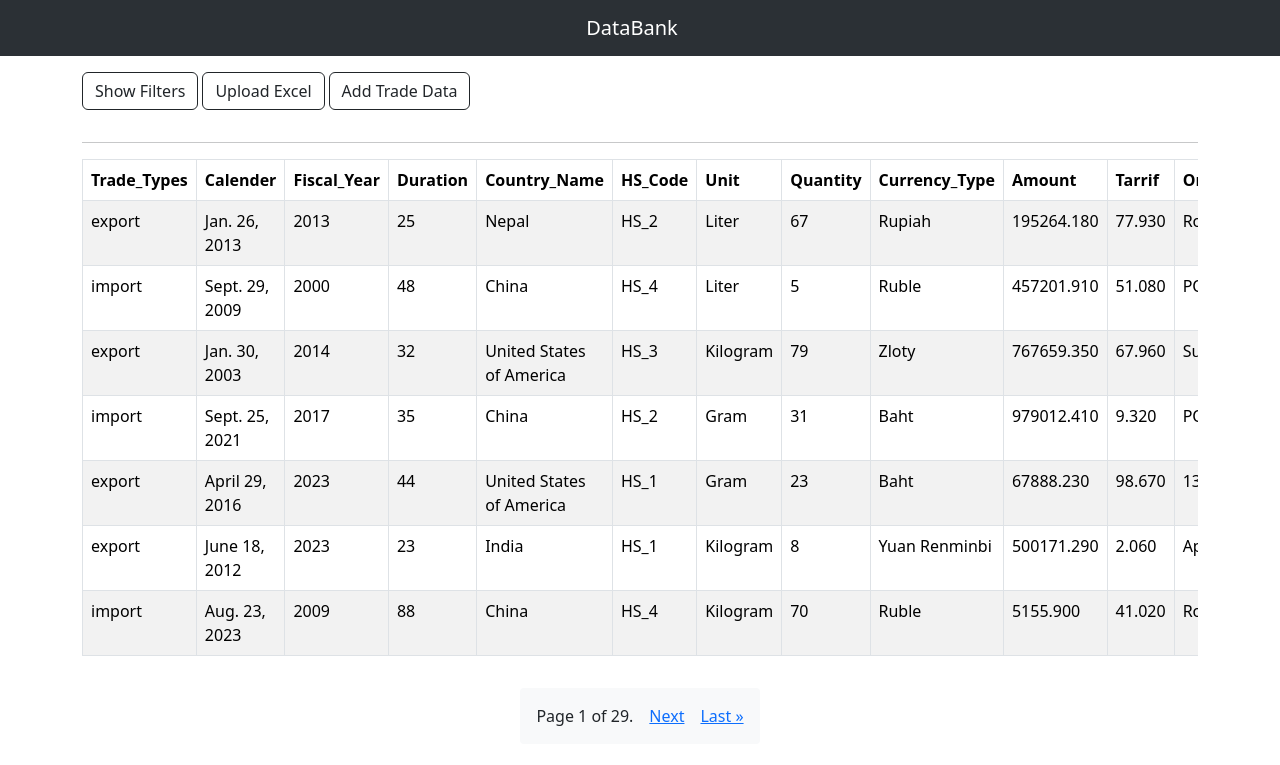
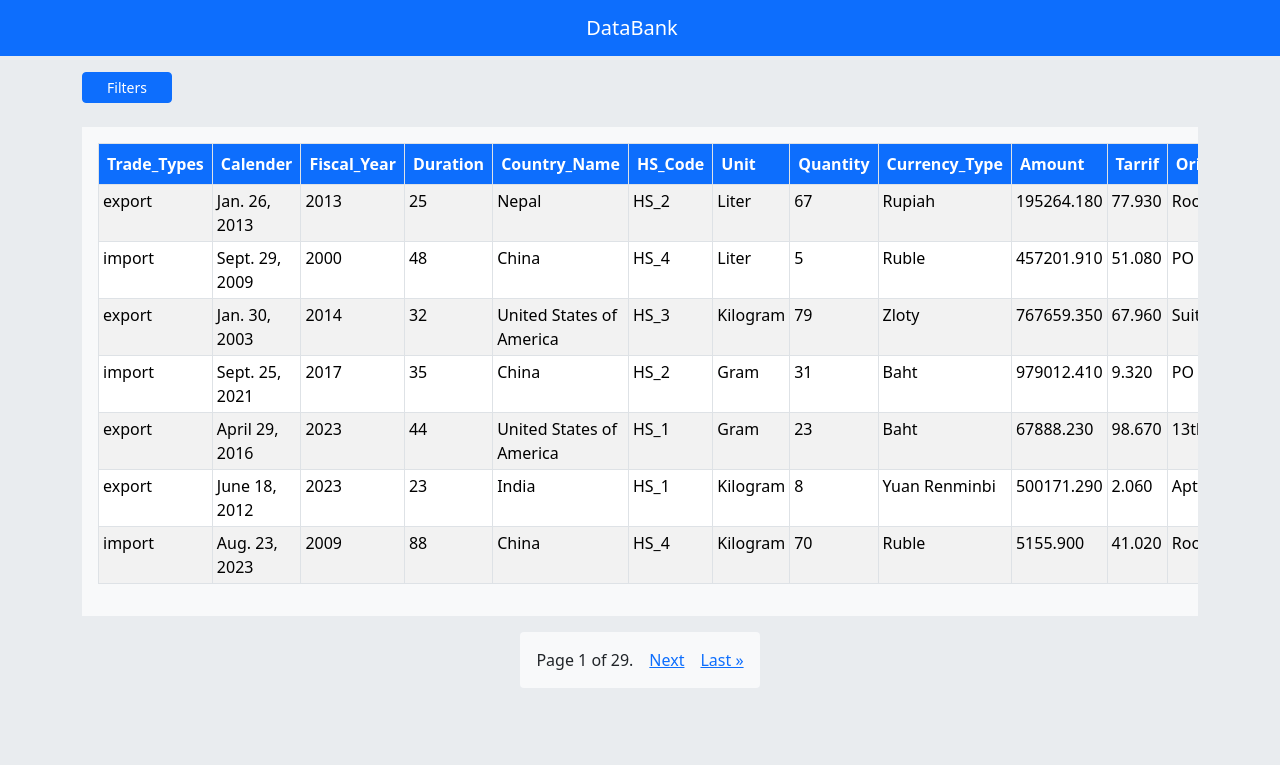
Before and after one commit to SurjanaJ/data-bank, a Django app: page / in a window 1280 px wide. Shown: the top 765 px of the page. Run offline with Django 4.2, Linux system fonts and the light colour scheme; data comes from the database, SQL or seed files in the repository; both versions use the stored data as it was after the commit; some libraries are stand-ins or nearby versions.

Commit message:
fix styles.

```diff
--- a/databank/import_export/templates/import_export/display_table.html
+++ b/databank/import_export/templates/import_export/display_table.html
@@ -2,7 +2,11 @@
 
 {% block content %}
 
-<div class="more-info-btns">
+
+
+
+<!-- Filter Buttons -->
+<!-- <div class="filter-btns bg-light p-3">
         <p class="d-inline-flex gap-1">
             <button class="btn btn-outline-dark" type="button" data-bs-toggle="collapse" data-bs-target="#collapseFilter"
                 aria-expanded="false" aria-controls="collapseFilter">
@@ -18,10 +22,15 @@
                 <button class="btn btn-outline-dark">Add Trade Data</button>
             </a>
         </p>
-</div>
+    </div> -->
 
-<div class="collapse" id="collapseFilter">
-    <form class="row g-3" method="GET" action=".">
+
+<button class="btn btn-primary btn-sm px-4" data-bs-toggle="collapse" data-bs-target="#collapseFilter"
+    aria-expanded="false" aria-controls="collapseFilter">Filters</button>
+
+<div class="bg-light mt-2">
+    <div class="collapse  shadow rounded-2 p-3" id="collapseFilter">
+        <!-- <form class="row g-3" method="GET" action=".">
 
             <div class="form-group col-12">
                 <div class="input-group">
@@ -47,7 +56,7 @@
             </div>
             <div class="col-md-3 ">
                 <label for="viewCountMax">Maximum Quantity</label>
-            <input type="number" min=0 class="form-control" id="viewCountMax" placeholder="10000?" name="quantity_max">
+                <input type="number" min=0 class="form-control" id="viewCountMax" placeholder="1000" name="quantity_max">
             </div>
 
 
@@ -93,55 +102,101 @@
                 </select>
             </div>
 
-        <button type="submit" class=" col-1 btn btn-primary">Search</button>
+            <button type="submit" class="col-md-1 btn btn-primary">Search</button>
+        </form> -->
+        <form action="." class="row px-3  fw-normal" method="GET">
+
+            <div class="row col-6">
+                <label class="col-form-label text-end  col-sm-3" for="hs_code">HS Code</label>
+                <div class="col-md-9">
+                    <select id="hs_code" class="form-select form-select-sm" name="hs_code">
+                        <option selected>--</option>
+                        {% for hs_code in hs_codes %}
+                        <option value="{{hs_code.id }}">{{hs_code}}</option>
+                        {% endfor %}
+                    </select>
+                </div>
+            </div>
+
+            <div class="row col-6">
+                <label class="col-form-label text-end  col-sm-3" for="country_category">Country</label>
+                <div class="col-md-9">
+                    <select id="country_category" class="form-select form-select-sm" name="country_category">
+                        <option selected>--</option>
+                        {% for country_category in country_categories %}
+                        <option value="{{country_category.id }}">{{country_category}}</option>
+                        {% endfor %}
+                    </select>
+                </div>
+            </div>
+
+            <div class="row col-6">
+                <label class="col-form-label text-end col-sm-3" for="trade_type">Trade Type</label>
+                <div class="col-md-9"><select id="trade_type" class="form-select form-select-sm" name="trade_type">
+                        <option selected>--</option>
+                        {% for trade_type in trade_type_categories %}
+                        <option value="{{trade_type}}">{{trade_type}}</option>
+                        {% endfor %}
+                    </select></div>
+            </div>
+            <button type="submit" class="btn btn-primary col-1 btn-sm ">Search</button>
         </form>
+
+    </div>
 </div>
 
 
+<!-- table info -->
 
-<hr>
-<div class="table-responsive">
-    <table class="table table-striped table-bordered  table-hover">
-        <!--  -->
+<div class="table-responsive mt-4 bg-light p-3">
+    <table class="table table-striped table-bordered table-sm table-hover">
         <thead>
             <tr>
-                <th scope="col">Trade_Types</th>
-                <th scope="col">Calender</th>
-                <th scope="col">Fiscal_Year</th>
-                <th scope="col">Duration</th>
-                <th scope="col">Country_Name</th>
-                <th scope="col">HS_Code</th>
-                <th scope="col">Unit</th>
-                <th scope="col">Quantity</th>
-                <th scope="col">Currency_Type</th>
-                <th scope="col">Amount</th>
-                <th scope="col">Tarrif</th>
-                <th scope="col">Origin_Destination</th>
-                <th scope="col">TradersName_ExporterImporter</th>
-                <th scope="col">Documents</th>
-                <th scope="col">Product_Information</th>
-                <th scope="col"></th>
+                <th class="bg-primary text-white fs-6 p-2" scope="col">Trade_Types</th>
+                <th class="bg-primary text-white fs-6 p-2" scope="col">Calender</th>
+                <th class="bg-primary text-white fs-6 p-2" scope="col">Fiscal_Year</th>
+                <th class="bg-primary text-white fs-6 p-2" scope="col">Duration</th>
+                <th class="bg-primary text-white fs-6 p-2" scope="col">Country_Name</th>
+                <th class="bg-primary text-white fs-6 p-2" scope="col">HS_Code</th>
+                <th class="bg-primary text-white fs-6 p-2" scope="col">Unit</th>
+                <th class="bg-primary text-white fs-6 p-2" scope="col">Quantity</th>
+                <th class="bg-primary text-white fs-6 p-2" scope="col">Currency_Type</th>
+                <th class="bg-primary text-white fs-6 p-2" scope="col">Amount</th>
+                <th class="bg-primary text-white fs-6 p-2" scope="col">Tarrif</th>
+                <th class="bg-primary text-white fs-6 p-2" scope="col">Origin_Destination</th>
+                <th class="bg-primary text-white fs-6 p-2" scope="col">TradersName_ExporterImporter</th>
+                <th class="bg-primary text-white fs-6 p-2" scope="col">Documents</th>
+                <th class="bg-primary text-white fs-6 p-2" scope="col">Product_Information</th>
+                <th class="bg-primary text-white fs-6 p-2" scope="col">Action</th>
             </tr>
         </thead>
         <tbody class="table-hover">
-            {% for record in page %}</a>
+            {% for record in page %}
             <tr>
 
-                <td> <a class="styled-link"  href="{% url 'update_trade_record' record.id%}">{{ record.Trade_Type }}</a></td>
-                <td> <a class="styled-link" href="{% url 'update_trade_record' record.id%}">{{ record.Calender }}</a> </td>
-                <td><a class="styled-link" href="{% url 'update_trade_record' record.id%}">{{ record.Fiscal_Year }}</a></td>
-                <td><a class="styled-link" href="{% url 'update_trade_record' record.id%}">{{ record.Duration }}</a></td>
-                <td><a class="styled-link" href="{% url 'update_trade_record' record.id%}">{{ record.Country_Name }}</a></td>
-                <td><a class="styled-link" href="{% url 'update_trade_record' record.id%}">{{ record.HS_Code }}</a></td>
-                <td><a class="styled-link" href="{% url 'update_trade_record' record.id%}">{{ record.Unit }}</a></td>
-                <td><a class="styled-link" href="{% url 'update_trade_record' record.id%}">{{ record.Quantity }}</a></td>
-                <td><a class="styled-link" href="{% url 'update_trade_record' record.id%}">{{ record.Currency_Type }}</a></td>
-                <td><a class="styled-link" href="{% url 'update_trade_record' record.id%}">{{ record.Amount }}</a></td>
-                <td><a class="styled-link" href="{% url 'update_trade_record' record.id%}">{{ record.Tarrif }}</a></td>
-                <td><a class="styled-link" href="{% url 'update_trade_record' record.id%}">{{ record.Origin_Destination }}</a></td>
-                <td><a class="styled-link" href="{% url 'update_trade_record' record.id%}">{{ record.TradersName_ExporterImporter }}</a></td>
-                <td><a class="styled-link" href="{% url 'update_trade_record' record.id%}">{{ record.Documents }}</a></td>
-                <td><a class="styled-link" href="{% url 'update_trade_record' record.id%}">{{ record.Product_Information }}</a></td>
+                <td> {{ record.Trade_Type }}
+                </td>
+                <td> {{ record.Calender }}
+                </td>
+                <td>{{ record.Fiscal_Year }}
+                </td>
+                <td>{{ record.Duration }}
+                </td>
+                <td>{{ record.Country_Name }}
+                </td>
+                <td>{{ record.HS_Code }}</td>
+                <td>{{ record.Unit }}</td>
+                <td>{{ record.Quantity }}
+                </td>
+                <td>{{ record.Currency_Type }}</td>
+                <td>{{ record.Amount }}</td>
+                <td>{{ record.Tarrif }}</td>
+                <td>{{ record.Origin_Destination }}</td>
+                <td>{{ record.TradersName_ExporterImporter }}
+                </td>
+                <td>{{ record.Documents }}
+                </td>
+                <td>{{ record.Product_Information }}</td>
                 <td class="d-flex">
                     <div class="btn btn-outline-danger ">
                         <a class="styled-link" href="{% url 'delete_trade_record' record.id %}">Delete</a>
@@ -160,12 +215,7 @@
     </table>
 </div>
 
-
-
-
-
-
-
+<!-- pagination -->
 <div class="pagination m-3 d-flex justify-content-center">
     <span class="step-links bg-light rounded-1 d-flex justify-content-center gap-3 p-3">
         {% if page.has_previous %}
--- a/databank/import_export/views.py
+++ b/databank/import_export/views.py
@@ -119,6 +119,8 @@ def upload_trade_excel(request):
 
 
 def upload_trade_record(request):
+    trade_type_categories = [choice[1] for choice in TradeData.TRADE_OPTIONS]
+
     form = UploadTradeData()
 
     if request.method == 'POST':
@@ -127,7 +129,7 @@ def upload_trade_record(request):
             form.save()
             return redirect('display_table')
 
-    context={'form': form}
+    context={'form': form,'trade_type_categories': trade_type_categories}
     return render(request, 'import_export/upload_trade_record.html', context)
 
 def update_trade_record(request, pk):
@@ -145,6 +147,7 @@ def update_trade_record(request, pk):
 
 
 def delete_trade_record(request, pk):
+
     trade_record = TradeData.objects.get(id = pk)
     if request.method == 'POST':
         trade_record.delete()
--- a/databank/templates/main.html
+++ b/databank/templates/main.html
@@ -18,11 +18,10 @@
 
 </head>
 
-<body>
-
+<body class="bg-body-secondary  ">
     {% include 'navbar.html' %}
 
-    <div class="container  pt-3  ">
+    <div class="container  fw-light  pt-3  ">
         {% block content %}
         {% endblock  %}
     </div>
--- a/databank/templates/navbar.html
+++ b/databank/templates/navbar.html
@@ -1,4 +1,4 @@
-<nav class="navbar sticky-top bg-body-tertiary" data-bs-theme="dark">
+<nav class="navbar sticky-top bg-primary" data-bs-theme="dark">
     <div class="container-fluid d-flex justify-content-center">
       <a class="navbar-brand" href="{% url 'display_table' %}">DataBank</a>
     </div>
```
Also changed, not shown: databank/import_export/templates/import_export/upload_trade_record.html (+36 -40 lines), databank/db.sqlite3, 1 other file. Lines whose indentation alone changed are shown as unchanged.
